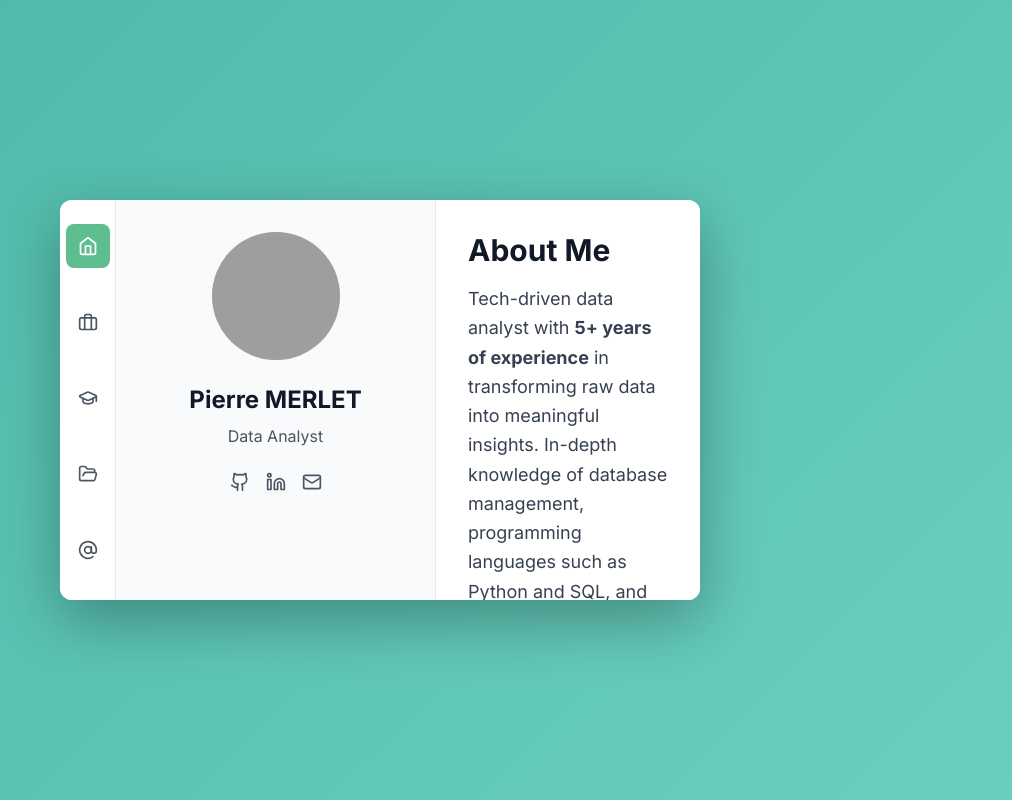
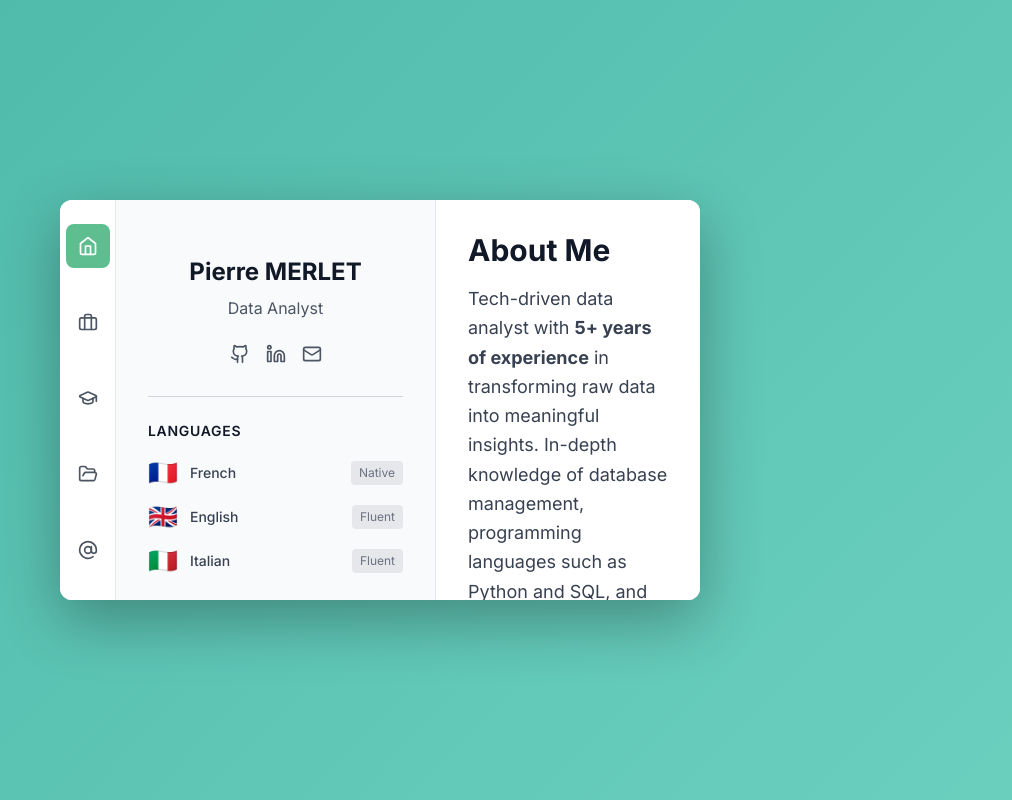
Before and after one commit to PierreMrt/nextjs-portfolio, a Next.js app: page / in a window 1280 px wide. Shown: the whole page, without its empty margins (260-1272 px from the left). Built offline with nearby package versions, Linux system fonts and the light colour scheme; grey boxes are pictures that could not be loaded.

Commit message:
Add languages section to ProfileCard with flag emojis

```diff
--- a/components/layout/ProfileCard.tsx
+++ b/components/layout/ProfileCard.tsx
@@ -3,9 +3,9 @@ import Image from 'next/image'
 
 export default function ProfileCard() {
   return (
-    <div className="w-80 bg-gray-50 border-r border-gray-200 flex flex-col items-center p-8">
+    <div className="w-80 bg-gray-50 border-r border-gray-200 flex flex-col p-8 overflow-y-auto">
       {/* Profile Image */}
-      <div className="w-32 h-32 rounded-full overflow-hidden mb-6 bg-gray-200">
+      <div className="w-32 h-32 rounded-full overflow-hidden mb-6 bg-gray-200 mx-auto">
         <Image
           src="/profile.jpg"
           alt="Pierre MERLET"
@@ -16,7 +16,7 @@ export default function ProfileCard() {
       </div>
 
       {/* Name */}
-      <h1 className="text-2xl font-bold text-gray-900 mb-2">
+      <h1 className="text-2xl font-bold text-gray-900 mb-2 text-center">
         Pierre MERLET
       </h1>
 
@@ -26,7 +26,7 @@ export default function ProfileCard() {
       </p>
 
       {/* Social Icons */}
-      <div className="flex gap-4 items-center">
+      <div className="flex gap-4 items-center justify-center mb-8">
         <a
           href="https://github.com/PierreMrt"
           target="_blank"
@@ -53,6 +53,39 @@ export default function ProfileCard() {
           <Mail className="w-5 h-5" />
         </a>
       </div>
+
+      {/* Divider */}
+      <div className="border-t border-gray-300 mb-6"></div>
+
+      {/* Languages Section */}
+      <div>
+        <h3 className="text-sm font-semibold text-gray-900 mb-4 uppercase tracking-wider">
+          Languages
+        </h3>
+        <div className="space-y-3">
+          <div className="flex items-center justify-between">
+            <div className="flex items-center gap-3">
+              <span className="text-2xl" role="img" aria-label="French flag">🇫🇷</span>
+              <span className="text-sm font-medium text-gray-700">French</span>
+            </div>
+            <span className="text-xs text-gray-500 bg-gray-200 px-2 py-1 rounded">Native</span>
+          </div>
+          <div className="flex items-center justify-between">
+            <div className="flex items-center gap-3">
+              <span className="text-2xl" role="img" aria-label="UK flag">🇬🇧</span>
+              <span className="text-sm font-medium text-gray-700">English</span>
+            </div>
+            <span className="text-xs text-gray-500 bg-gray-200 px-2 py-1 rounded">Fluent</span>
+          </div>
+          <div className="flex items-center justify-between">
+            <div className="flex items-center gap-3">
+              <span className="text-2xl" role="img" aria-label="Italian flag">🇮🇹</span>
+              <span className="text-sm font-medium text-gray-700">Italian</span>
+            </div>
+            <span className="text-xs text-gray-500 bg-gray-200 px-2 py-1 rounded">Fluent</span>
+          </div>
+        </div>
+      </div>
     </div>
   )
 }
```
